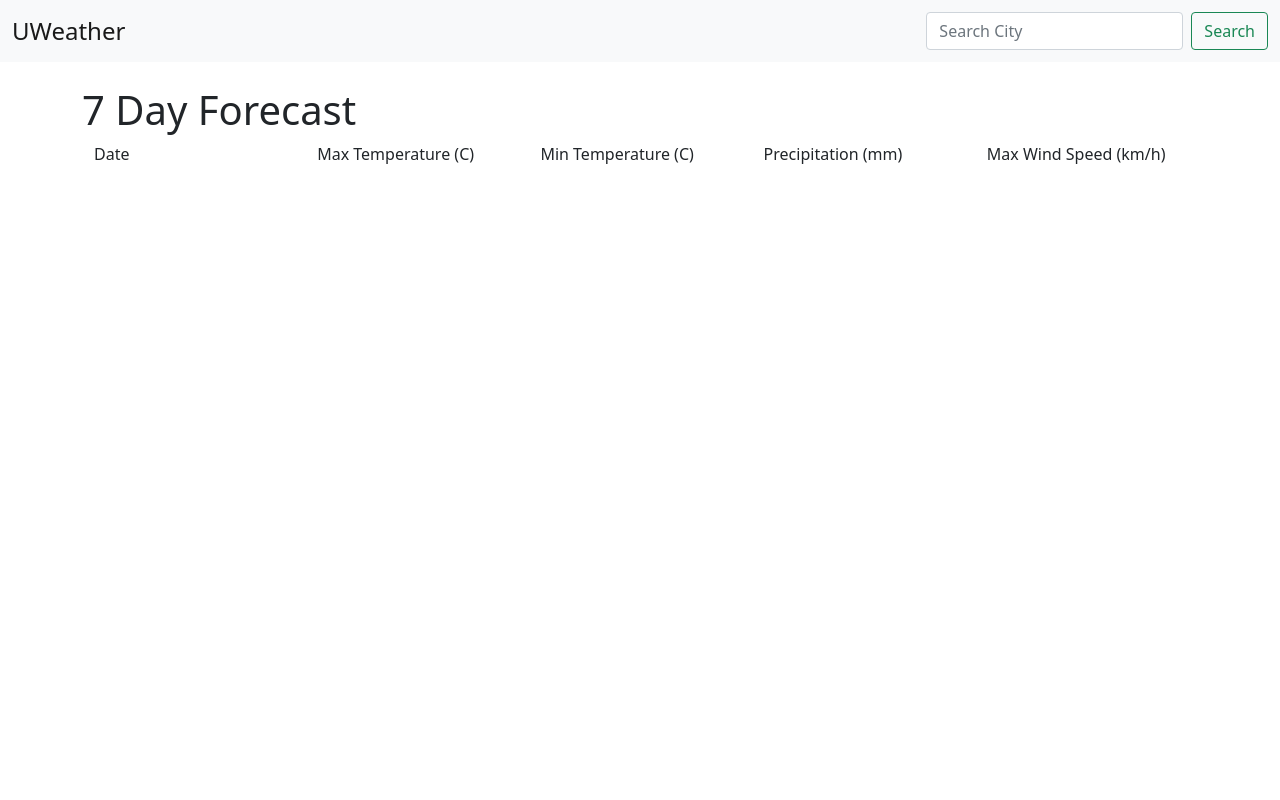
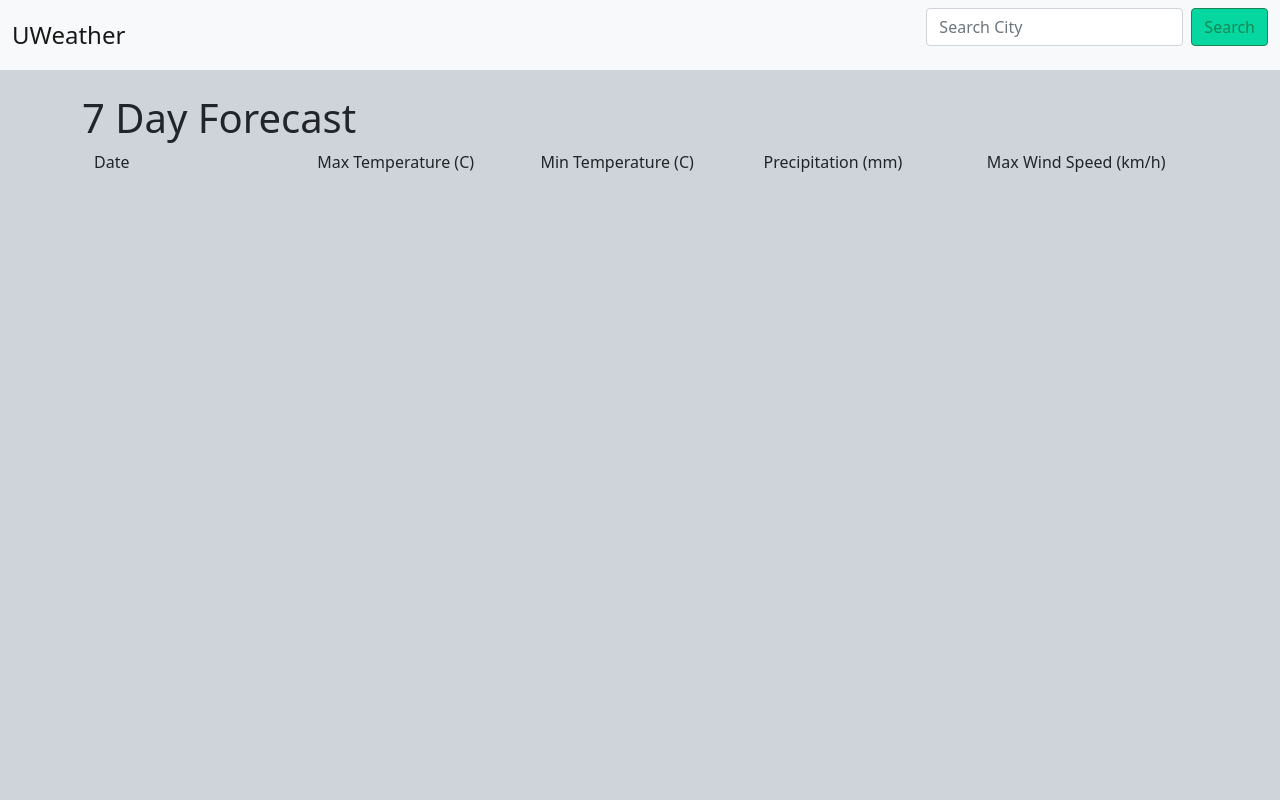
Before and after one commit to GuntherCoad/UI_WeatherApp, a Flask app: template templates/daily.html in a window 1280 px wide. Run offline with Flask 3, Linux system fonts and the light colour scheme; the template is opened without the code that fills it, so the values that code supplies are empty.

Commit message:
css changes

```diff
--- a/static/css/style.css
+++ b/static/css/style.css
@@ -8,7 +8,7 @@
 body{
     margin: 0;
     padding: 0;
-    background: #fff;
+    background: #6C757D;
     color: #333;
 
 }
--- a/static/css/weather.css
+++ b/static/css/weather.css
@@ -1,3 +1,10 @@
 .navbar-brand {
     font-size: 1.5em;
 }
+
+.card{
+    background-color: #E9ECEF;
+}
+.list-group-item{
+    background-color: #E9ECEF;
+}
--- a/templates/daily.html
+++ b/templates/daily.html
@@ -1,3 +1,7 @@
+<link rel="stylesheet" href="{{ url_for('static', filename='/css/bootstrap.css') }}">
+<link rel="stylesheet" href="{{ url_for('static', filename='/css/weather.css') }}">
+
+
 {% extends 'weather.html' %}
 
 {% block header %}
--- a/templates/today.html
+++ b/templates/today.html
@@ -1,3 +1,7 @@
+<link rel="stylesheet" href="{{ url_for('static', filename='/css/bootstrap.css') }}">
+<link rel="stylesheet" href="{{ url_for('static', filename='/css/weather.css') }}">
+
+
 {% extends 'weather.html' %}
 
 {% block header %}
--- a/templates/weather.html
+++ b/templates/weather.html
@@ -5,10 +5,10 @@
         <link rel="stylesheet" href="{{ url_for('static', filename='/css/bootstrap.css') }}">
         <link rel="stylesheet" href="{{ url_for('static', filename='/css/weather.css') }}">
     </head>
-    <body>
+    <body style="background-color: #CED4DA;">
     <!-- Navbar -->
         <section id="navbar">
-            <nav class="navbar navbar-expand-lg navbar-light bg-light">
+            <nav class="navbar navbar-expand-lg navbar-light bg-light" style="background-color: #ADB5BD;">
                 <div class="container-fluid">
                 <a class="navbar-brand" href="/weather">UWeather</a>
                 <button class="navbar-toggler" type="button" data-bs-toggle="collapse" data-bs-target="#navbarSupportedContent" aria-controls="navbarSupportedContent" aria-expanded="false" aria-label="Toggle navigation">
@@ -23,7 +23,7 @@
                     </ul>
                     <form class="d-flex" method="post">
                     <input class="form-control me-2 input" type="text" placeholder="Search City" id="city" name="city" aria-label="Search">
-                    <button class="btn btn-outline-success" type="submit">Search</button>
+                    <button class="btn btn-outline-success" type="submit" style="background-color: #06D6A0;">Search</button>
                     </form>
                 </div>
                 </div>
```
